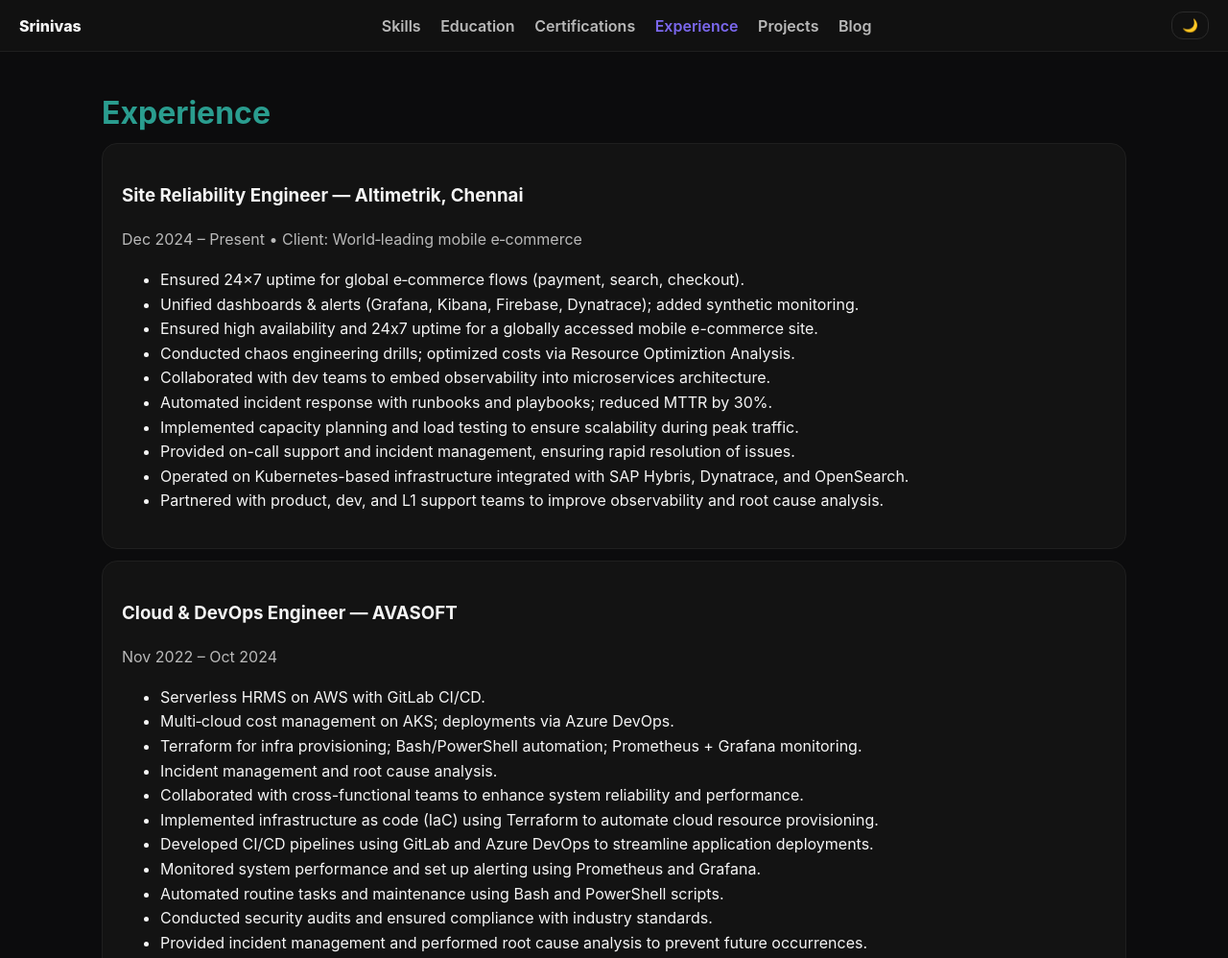
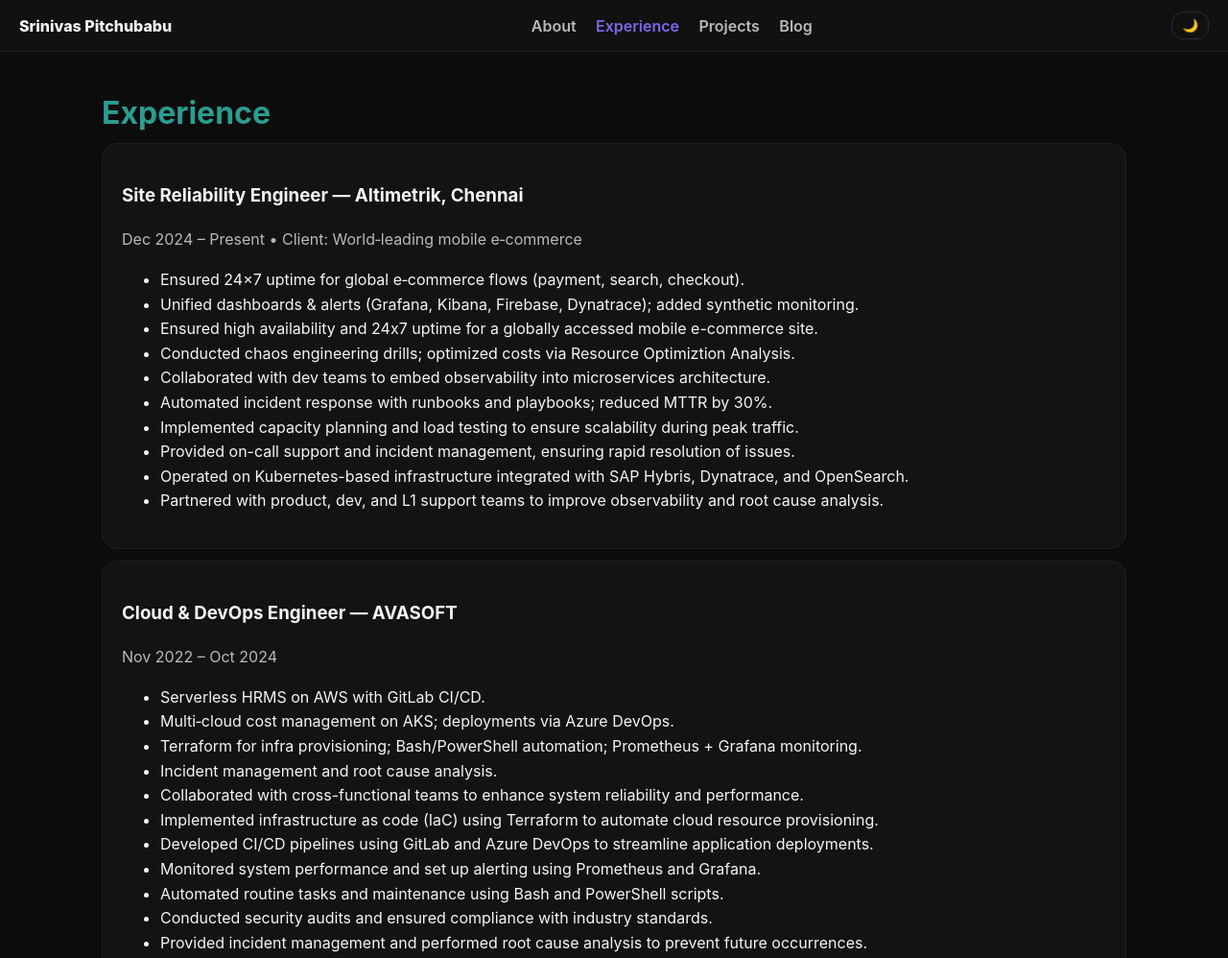
Before and after one commit to srinivas-surfer/portfolio, a plain HTML site: page portfolio/experience.html in a window 1280 px wide. Shown: the top 998 px of the page at 96% size. Drawn offline with Linux system fonts and the light colour scheme.

Commit message:
Nav Bar changes - Skill - About

```diff
--- a/portfolio/experience.html
+++ b/portfolio/experience.html
@@ -5,11 +5,9 @@
 <link rel="stylesheet" href="style.css"><script defer src="script.js"></script>
 </head><body>
 <header class="navbar">
-  <a class="brand" href="index.html">Srinivas</a>
+  <a class="brand" href="index.html">Srinivas Pitchubabu</a>
   <nav class="nav">
-    <a href="index.html#skills">Skills</a>
-    <a href="index.html#education">Education</a>
-    <a href="index.html#certs">Certifications</a>
+    <a href="index.html#hero">About</a>
     <a class="active" href="experience.html">Experience</a>
     <a href="projects.html">Projects</a>
     <a href="../blog/blog.html">Blog</a>
```
Also changed, not shown: portfolio/index.html (+14 -15 lines), portfolio/projects.html (+2 -4 lines).
